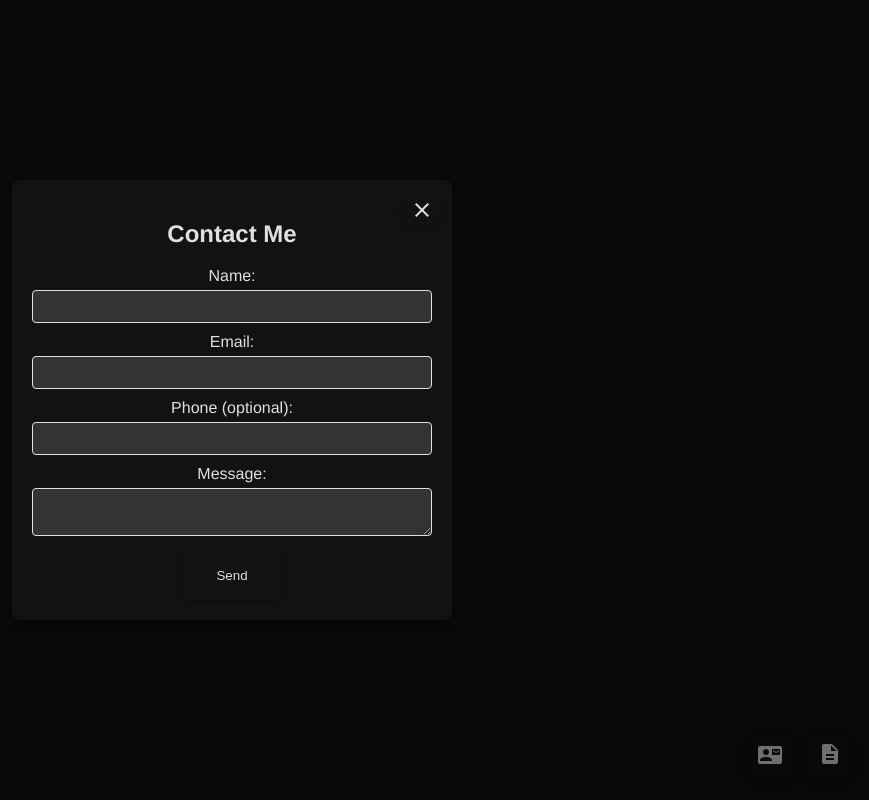
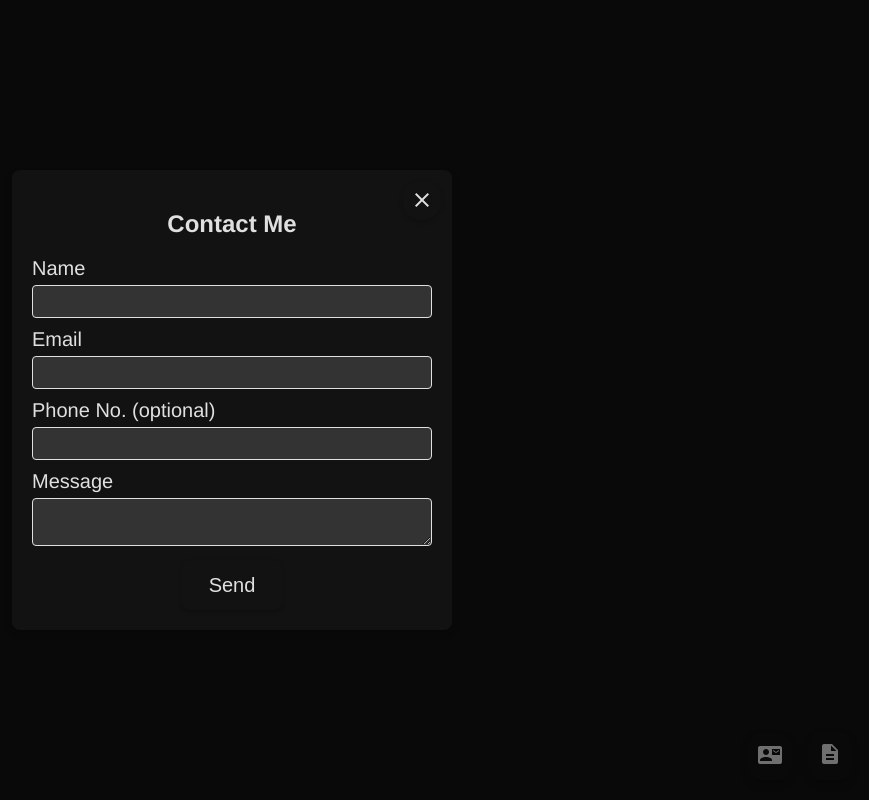
Before and after one commit to user4302/angeloedz, a Vue app: page / in a window 1280 px wide. Both pictures are taken after a click on the button "contact_mail". Shown: the top 800 px of the page, without its empty margins (408-1277 px from the left). Built offline with nearby package versions, Linux system fonts and the light colour scheme.

Commit message:
update contact form styling

```diff
--- a/src/components/ContactForm.vue
+++ b/src/components/ContactForm.vue
@@ -14,19 +14,19 @@
         <h2>Contact Me</h2>
         <form @submit.prevent="submitForm">
           <div>
-            <label for="name">Name:</label>
+            <label for="name">Name</label>
             <input type="text" id="name" v-model="name" required />
           </div>
           <div>
-            <label for="email">Email:</label>
+            <label for="email">Email</label>
             <input type="email" id="email" v-model="email" required />
           </div>
           <div>
-            <label for="phone">Phone (optional):</label>
+            <label for="phone">Phone No. (optional)</label>
             <input type="tel" id="phone" v-model="phone" />
           </div>
           <div>
-            <label for="message">Message:</label>
+            <label for="message">Message</label>
             <textarea id="message" v-model="message" required></textarea>
           </div>
           <button type="submit" :disabled="isLoading">Send</button>
@@ -184,6 +184,8 @@ form div {
 form label {
   display: block;
   margin-bottom: 5px;
+  text-align: left;
+  font-size: 20px;
 }
 
 form input,
@@ -194,13 +196,14 @@ form textarea {
   background-color: var(--button-hover-bg-color);
   border: 1px solid var(--text-color);
   border-radius: 4px;
-  transition: border-color 0.3s ease;
+  transition: border-color 0.3s ease, border-width 0.3s ease;
   color: var(--text-color);
 }
 
 form input:focus,
 form textarea:focus {
   border-color: var(--text-color);
+  border-width: 4px;
   outline: none;
 }
 
@@ -223,6 +226,7 @@ form button[type='submit'] {
   box-shadow: 0 2px 4px rgba(0, 0, 0, 0.2);
   transition: background-color 0.3s ease, color 0.3s ease;
   margin: 0 auto;
+  font-size: 20px;
 }
 
 form button[type='submit']:hover {
```
